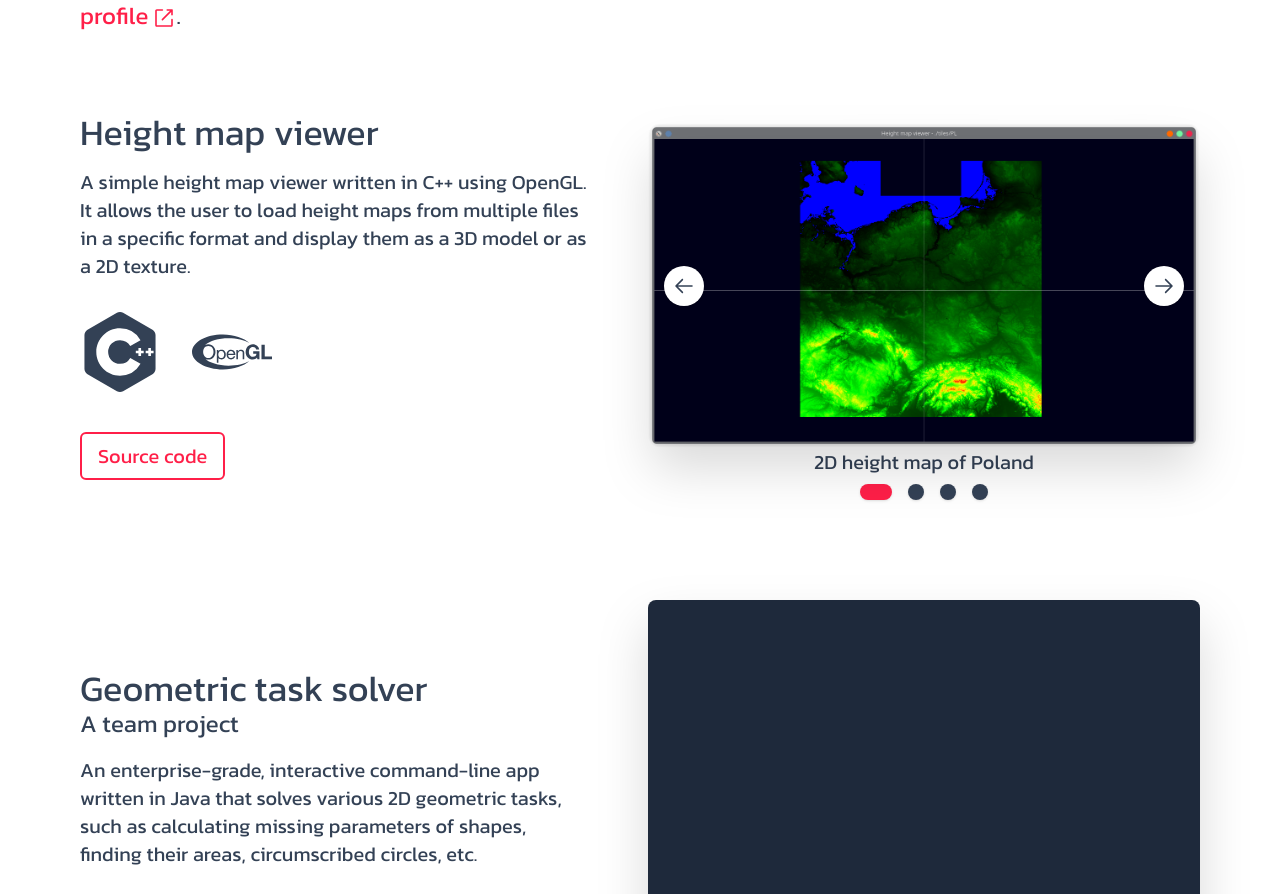
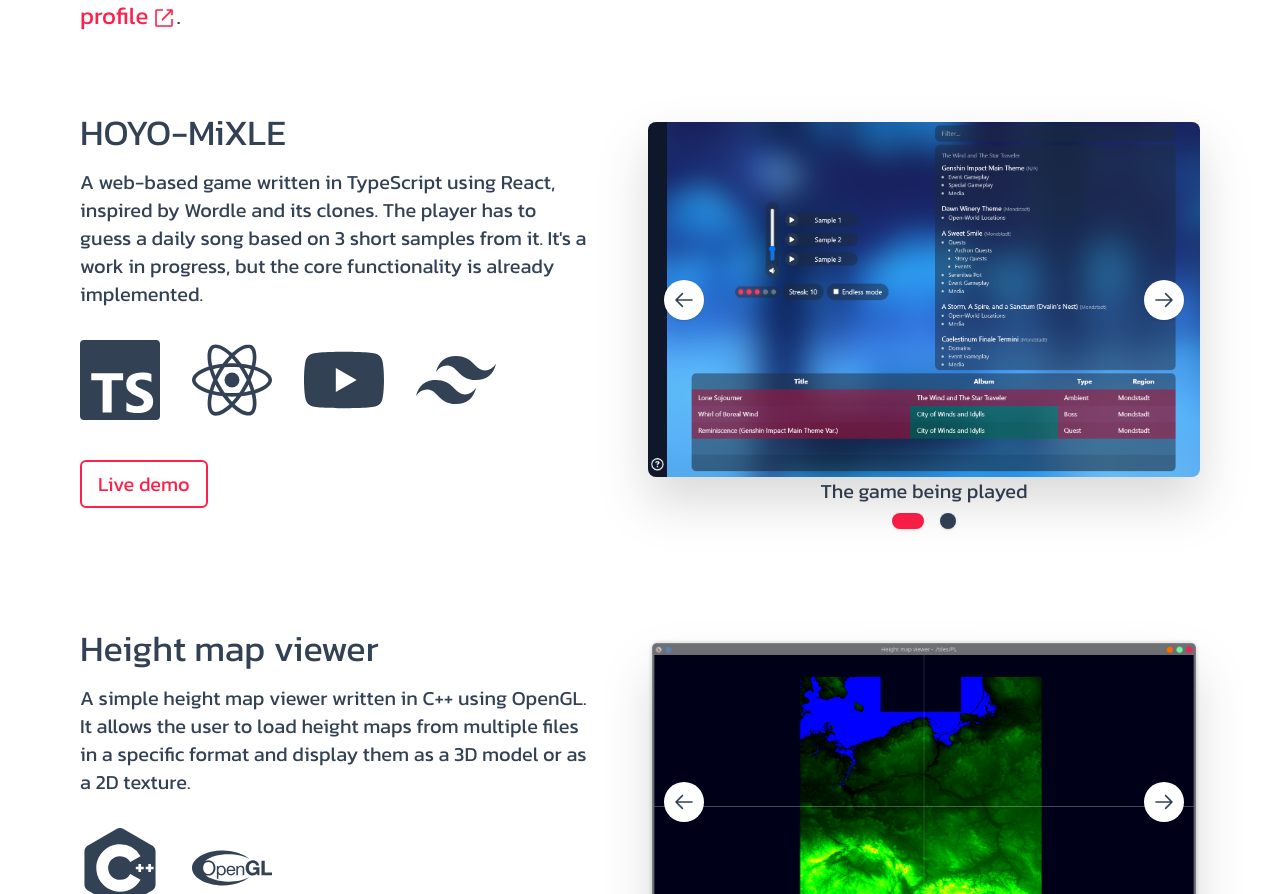
Before and after one commit to Acors24/Acors24.github.io, a React (Vite) app: page / in a window 1280 px wide. Shown: the part 1906-2800 px from the top of the page. Built offline with nearby package versions, Linux system fonts and the light colour scheme.

Commit message:
add HOYO-MiXLE

```diff
--- a/src/components/Projects.tsx
+++ b/src/components/Projects.tsx
@@ -7,6 +7,7 @@
     SiReact,
     SiTailwindcss,
     SiTypescript,
+    SiYoutube,
 } from "react-icons/si";
 import ButtonLink from "./ButtonLink";
 import Link from "./Link";
@@ -16,33 +17,33 @@
 import Gallery from "./Gallery";
 import GeometryDemo from "./GeometryDemo";
 import Image from "./Image";
-import { IconType } from "react-icons";
 import Text from "./Text";
 import TextSection from "./TextSection";
+
+const techToIcon = {
+    "C++": SiCplusplus,
+    "OpenGL": SiOpengl,
+    "Java": FaJava,
+    "JUnit 5": SiJunit5,
+    "TypeScript": SiTypescript,
+    "React": SiReact,
+    "Material-UI": SiMui,
+    "Tailwind CSS": SiTailwindcss,
+    "Radix UI": SiRadixui,
+    "YouTube IFrame API": SiYoutube,
+};
+
+type Tech = keyof typeof techToIcon;
 
 interface ProjectProps {
     title: string;
     subtitle?: string;
     description: string;
-    technologies: string[];
-    sourceCodeUrl: string;
+    technologies: Tech[];
+    sourceCodeUrl?: string;
     liveDemoUrl?: string;
     children?: React.ReactNode;
 }
-
-const techToIcon: {
-    [key: string]: IconType;
-} = {
-    "C++": SiCplusplus,
-    OpenGL: SiOpengl,
-    Java: FaJava,
-    "JUnit 5": SiJunit5,
-    TypeScript: SiTypescript,
-    React: SiReact,
-    "Material-UI": SiMui,
-    "Tailwind CSS": SiTailwindcss,
-    "Radix UI": SiRadixui,
-};
 
 function Project({
     title,
@@ -68,7 +69,9 @@
                         ))}
                     </IconRow>
                     <div className="flex gap-4 mt-10">
-                        <ButtonLink href={sourceCodeUrl}>Source code</ButtonLink>
+                        {sourceCodeUrl && (
+                            <ButtonLink href={sourceCodeUrl}>Source code</ButtonLink>
+                        )}
                         {liveDemoUrl && (
                             <ButtonLink href={liveDemoUrl}>Live demo</ButtonLink>
                         )}
@@ -90,6 +93,25 @@
                 <Link href="https://github.com/Acors24">my GitHub profile</Link>
                 .
             </p>
+            <Project
+                title="HOYO-MiXLE"
+                description="A web-based game written in TypeScript using React, inspired by Wordle and its clones. The player has to guess a daily song based on 3 short samples from it. It's a work in progress, but the core functionality is already implemented."
+                technologies={["TypeScript", "React", "YouTube IFrame API", "Tailwind CSS"]}
+                liveDemoUrl="https://acors24.github.io/hoyo-mixle/"
+            >
+                <Gallery
+                    images={[
+                        {
+                            src: "/hoyo-mixle1.png",
+                            alt: "The game being played",
+                        },
+                        {
+                            src: "/hoyo-mixle2.png",
+                            alt: "The game won",
+                        },
+                    ]}
+                />
+            </Project>
             <Project
                 title="Height map viewer"
                 description="A simple height map viewer written in C++ using OpenGL. It allows the user to load height maps from multiple files in a specific format and display them as a 3D model or as a 2D texture."
```
Also changed, not shown: public/hoyo-mixle1.png (added), public/hoyo-mixle2.png (added).
